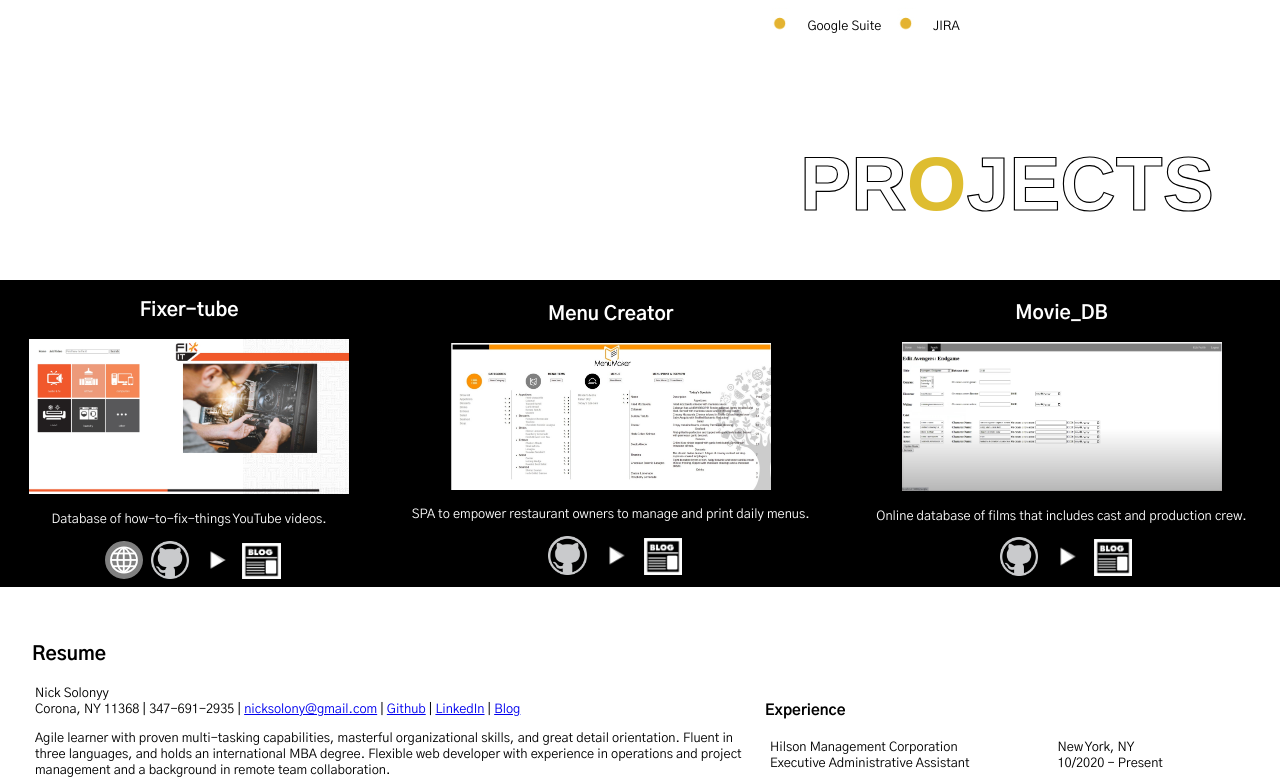
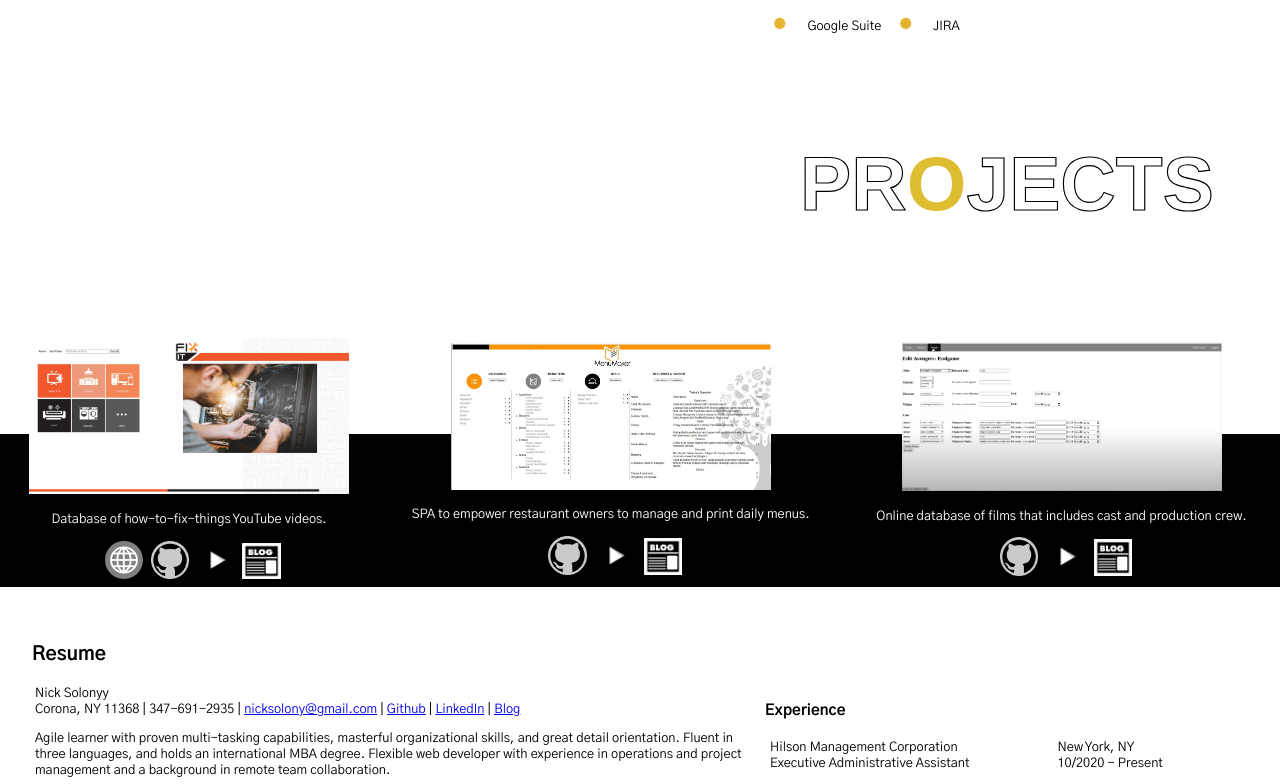
Before and after one commit to nicksolony/portfolio-frontend, a React (Create React App) app: page / in a window 1280 px wide. Shown: the part 534-1318 px from the top of the page. Built offline with nearby package versions, Linux system fonts and the light colour scheme.

Commit message:
chnaged bg of projects section

```diff
--- a/src/App.css
+++ b/src/App.css
@@ -240,7 +240,7 @@ hr {
 
 #Projects .sectionContent{
   /* background-image: url('/src/imgs/projects-bg.png'); */
-  background-color: black;
+  background: linear-gradient(to bottom, white 50%,black 50%);
   color: white;
   width: 100vw;
   margin-left:-2.5vw;
```
